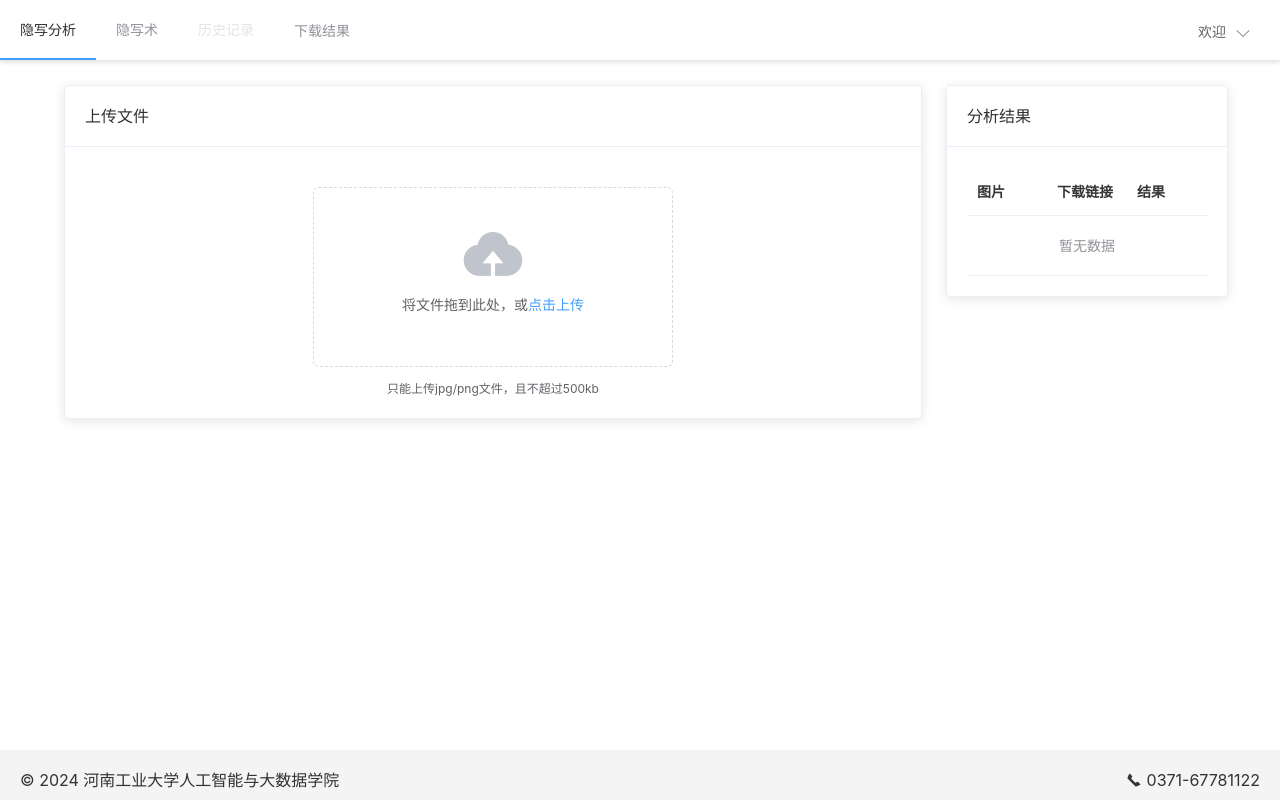
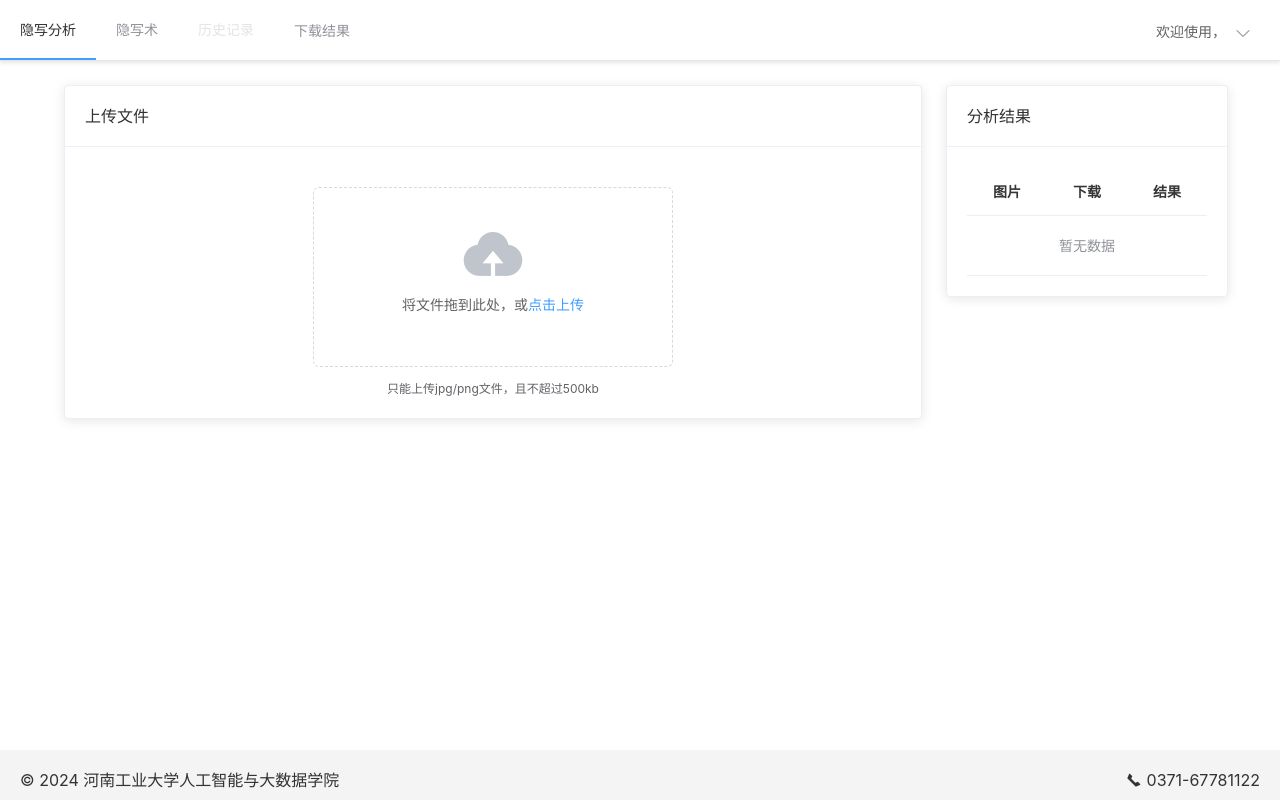
Before and after one commit to Ephemeral2333/steganalysis-fronted, a Vue app: page / in a window 1280 px wide. Built offline with nearby package versions, Linux system fonts and the light colour scheme; sample sign-in values are in the browser's storage.

Commit message:
fix:修改一下显示问题

```diff
--- a/src/components/Layout/Header.vue
+++ b/src/components/Layout/Header.vue
@@ -15,7 +15,7 @@
                 <template v-else>
                     <el-dropdown @command="logout">
                         <span class="el-dropdown-link">
-                            欢迎<i class="el-icon-arrow-down el-icon--right"></i>
+                            欢迎使用，{{ useremail }}<i class="el-icon-arrow-down el-icon--right"></i>
                         </span>
                         <el-dropdown-menu slot="dropdown">
                             <el-dropdown-item command="logout">退出</el-dropdown-item>
--- a/src/views/tips/index.vue
+++ b/src/views/tips/index.vue
@@ -5,15 +5,16 @@
                 <span>分析结果</span>
             </div>
             <div>
-                <el-table :data="tableData" style="width: 100%">
+                <el-table :data="tableData" :header-cell-style="{ 'text-align': 'center' }"
+                    :cell-style="{ 'text-align': 'center' }" style="width: 100%">
                     <el-table-column prop="image" label="图片">
                         <template slot-scope="scope">
-                            <el-image :src="scope.row.image" :fit="fit" @click.native="handleDownload(scope.row.image)">
+                            <el-image :src="scope.row.jpeg_image" :fit="fit" @click.native="">
                             </el-image>
                         </template>
                     </el-table-column>
                     <!--添加下载图标-->
-                    <el-table-column label="下载链接">
+                    <el-table-column label="下载">
                         <template slot-scope="scope">
                             <!--注意使用icon-->
                             <i class="el-icon-download" @click="handleDownload(scope.row.image)"></i>
@@ -21,8 +22,8 @@
                     </el-table-column>
                     <el-table-column prop="result" label="结果">
                         <template slot-scope="scope">
-                            <el-tag v-if="scope.row.result === '隐写图片'" type="success">{{ scope.row.result }}</el-tag>
-                            <el-tag v-else type="danger">{{ scope.row.result }}</el-tag>
+                            <el-tag v-if="scope.row.result === '隐写图片'" type="danger">{{ scope.row.result }}</el-tag>
+                            <el-tag v-else type="success">{{ scope.row.result }}</el-tag>
                         </template>
                     </el-table-column>
                 </el-table>
@@ -39,10 +40,12 @@ export default {
         bus.$on('analyze_result', msg => {
             const image = 'http://' + msg.url
             const result = msg.result
+            const jpeg_image = 'http://' + msg.jpeg_url
             /* 添加到table去 */
             this.tableData.push({
                 image: image,
-                result: result
+                result: result,
+                jpeg_image: jpeg_image
             })
         })
     },
```
